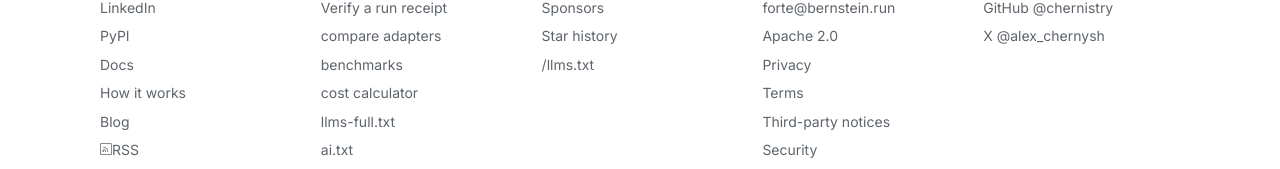
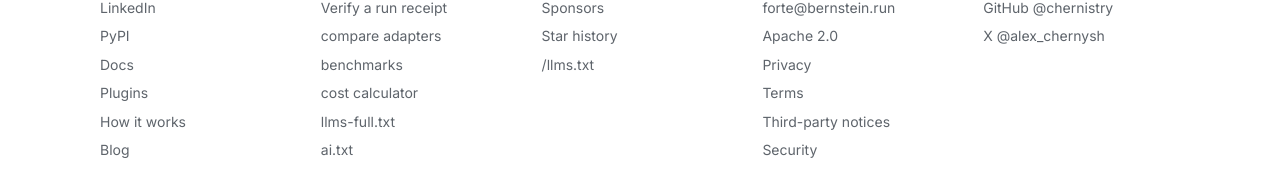
Before and after one commit to sipyourdrink-ltd/bernstein-landing, a Next.js app: page /q in a window 1280 px wide. Shown: the part 7598-7767 px from the top of the page. Built offline with nearby package versions, Linux system fonts and the light colour scheme; no server answers.

Commit message:
Add a Plugins link to the footer (#149)

```diff
--- a/components/landing/Footer.tsx
+++ b/components/landing/Footer.tsx
@@ -36,6 +36,7 @@ export function Footer() {
               PyPI
             </a>
             <a href="https://docs.bernstein.run/">Docs</a>
+            <a href="https://github.com/sipyourdrink-ltd/bernstein-addons">Plugins</a>
             {/* /#how used to have its own Nav entry; it moved here when
                 the primary nav was trimmed to Install / Verify / Docs /
                 Ask (plus GitHub) - the section itself still lives on the
```
